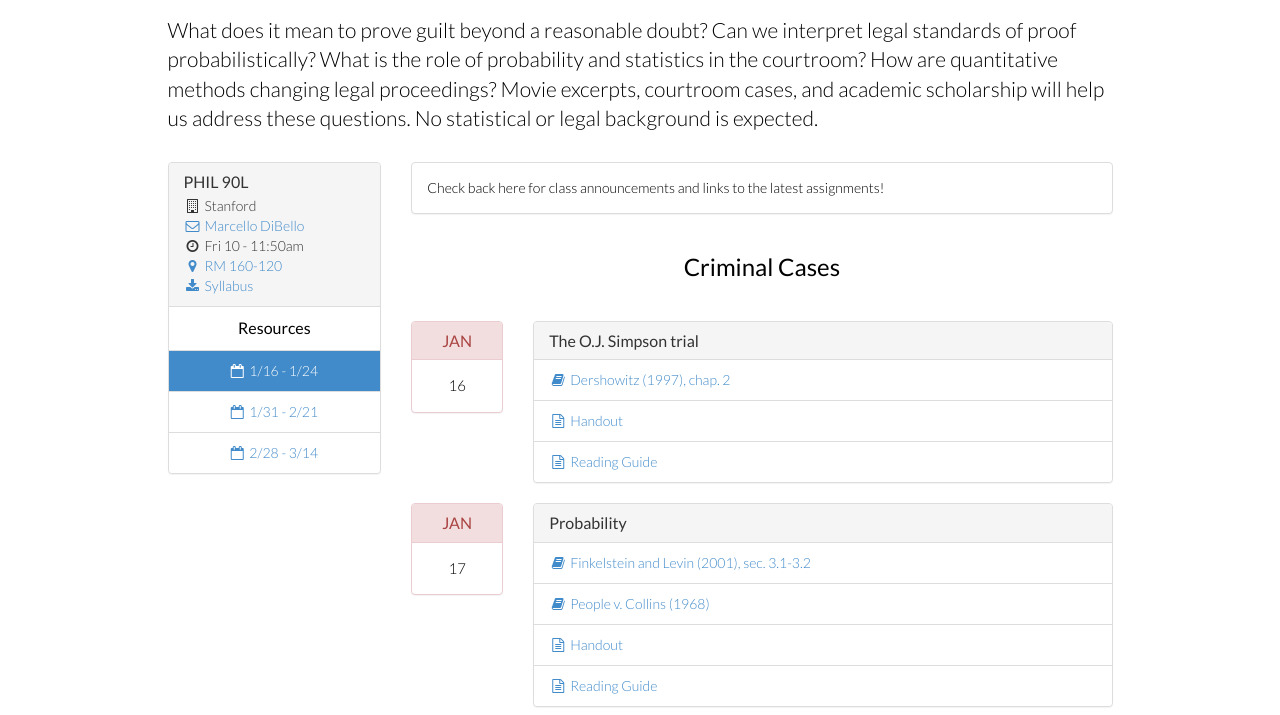
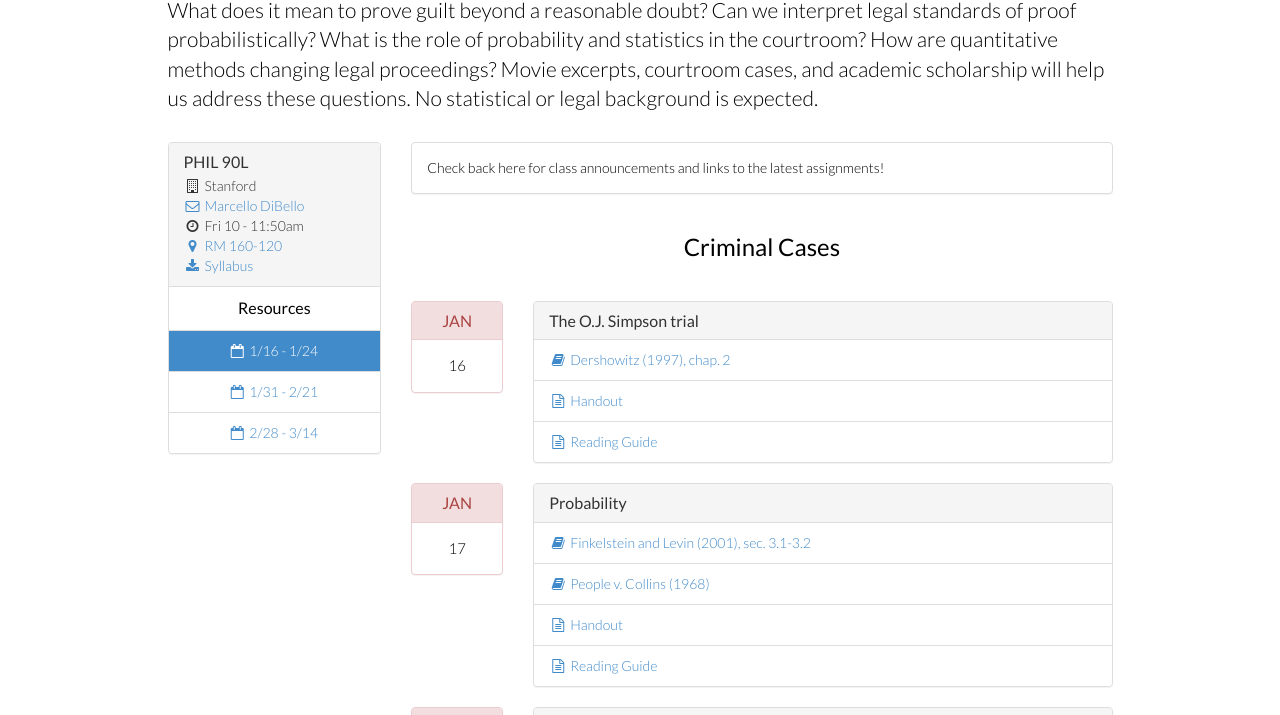
Before and after one commit to hdlnd/phil90L, a plain HTML site: page index.html in a window 1280 px wide. Shown: the part 168-883 px from the top of the page. Drawn offline with nearby package versions, Linux system fonts and the light colour scheme.

Commit message:
Reduced the top Padding on Body

```diff
--- a/css/style.css
+++ b/css/style.css
@@ -3,7 +3,7 @@ body {
 	font-family: 'Lato', sans-serif;
 	font-weight: 300;
 	-webkit-font-smoothing: antialiased;
-	padding: 100px 0 0;
+	padding: 80px 0 0;
 	margin:0;
 	text-align: center;
 }
```
